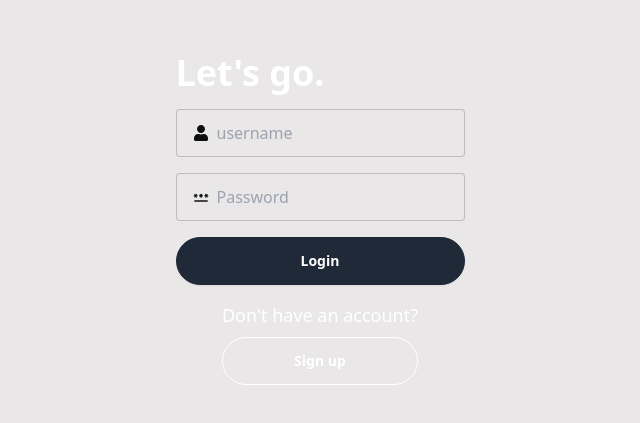
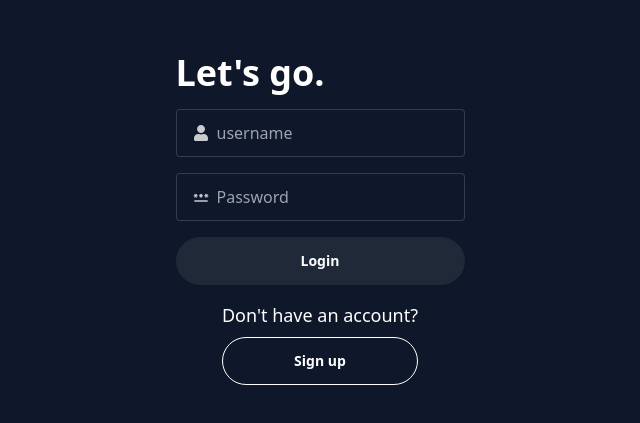
Before and after one commit to Granger007/Forumfy, a React (Vite) app in the folder frontend/: page /login in a window 1280 px wide. Shown: the part 251-674 px from the top of the page, without its empty margins (320-960 px from the left). Built offline with nearby package versions, Linux system fonts and the light colour scheme; no server answers.

Commit message:
tailwind

```diff
--- a/frontend/tailwind.config.js
+++ b/frontend/tailwind.config.js
@@ -10,12 +10,12 @@ export default {
 
 	daisyui: {
 		themes: [
-			"light",
+			"dark",
 			{
 				black: {
-					...daisyUIThemes["garden"],
+					...daisyUIThemes["night"],
 					primary: "#1f2937",
-					secondary: "#ffffff",
+					secondary: "#9ca3af",
 
 				},
 			},
```
